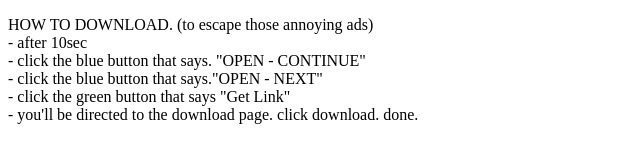
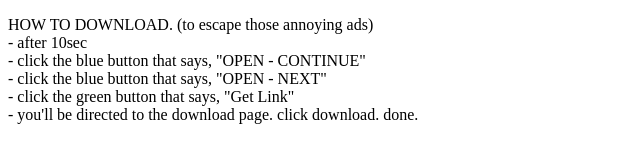
Before and after one commit to fordlaturnas/howto, a plain HTML site: page index.html in a window 1280 px wide. Shown: the full height of the page, 0-640 px from the left. Drawn offline with Linux system fonts and the light colour scheme.

Commit message:
Update index.html

```diff
--- a/index.html
+++ b/index.html
@@ -10,9 +10,9 @@
     <p>
         HOW TO DOWNLOAD. (to escape those annoying ads) <br>
         - after 10sec <br>
-        - click the blue button that says. "OPEN - CONTINUE" <br>
-        - click the blue button that says."OPEN - NEXT" <br>
-        - click the green button that says "Get Link" <br>
+        - click the blue button that says, "OPEN - CONTINUE" <br>
+        - click the blue button that says, "OPEN - NEXT" <br>
+        - click the green button that says, "Get Link" <br>
         - you'll be directed to the download page. click download. done. <br>
     </p>
 </body>
```
